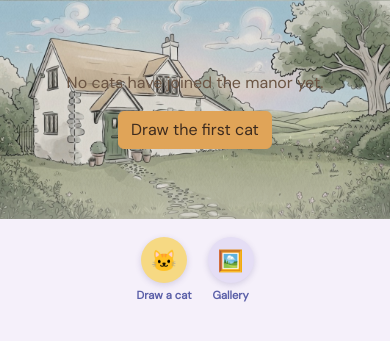
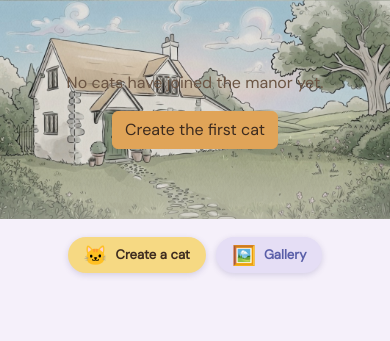
Before and after one commit to MonicaFeis/monicat-manor, a Django app: page / in a window 390 px wide. Shown: the part 73-414 px from the top of the page. Run offline with Django 4.2, Linux system fonts and the light colour scheme; the visitor is signed in with stand-in values (Sample User, id 1); data that the repository does not hold is empty.

Commit message:
Fix cat visibility bug on mobile, clarify paw vs pet UI language, redesign toolbar as pill buttons, rename Draw to Create

```diff
--- a/cats/urls.py
+++ b/cats/urls.py
@@ -19,6 +19,4 @@ urlpatterns = [
     path('cat/<int:pk>/react/', views.toggle_reaction, name='cat_react'),
     path('cat/<int:pk>/pet/', views.pet_cat, name='cat_pet'),
     path('accounts/signup/', views.SignUpView.as_view(), name='signup'),
-
-    path('test-error/', views.trigger_test_error, name='test_error'),
 ]
--- a/cats/views.py
+++ b/cats/views.py
@@ -12,7 +12,7 @@ from django.views.generic import (
 )
 from .models import Cat, Comment, Reaction, DailyPet
 
-CATS_PER_SCENE = 10
+CATS_PER_SCENE = 8
 
 
 # ---------- The shared scene (homepage) ----------
@@ -211,9 +211,3 @@ class SignUpView(CreateView):
     form_class = UserCreationForm
     template_name = 'registration/signup.html'
     success_url = reverse_lazy('login')
-
-
-## ---------- 500 Error ----------
-
-def trigger_test_error(request):
-    raise Exception("Testing the 500 error page")
--- a/static/css/style.css
+++ b/static/css/style.css
@@ -144,6 +144,14 @@ button.badge:hover {
     justify-content: space-evenly;
     align-items: flex-end;
     padding: 0 40px;
+    gap: 16px;
+    overflow-x: auto;
+    -webkit-overflow-scrolling: touch;
+    scrollbar-width: none;
+}
+
+.cat-row::-webkit-scrollbar {
+    display: none;
 }
 
 .cat-sprite-wrap {
@@ -153,6 +161,7 @@ button.badge:hover {
     align-items: center;
     cursor: pointer;
     transition: transform 0.2s ease;
+    flex-shrink: 0;
 }
 
 .cat-sprite-wrap:hover {
@@ -200,50 +209,46 @@ button.badge:hover {
 .scene-toolbar {
     display: flex;
     justify-content: center;
-    gap: 28px;
-    padding: 18px 0;
+    gap: 14px;
+    padding: 18px 16px;
     background: #F5F0FA;
+    flex-wrap: wrap;
 }
 
 .icon-btn {
     display: flex;
-    flex-direction: column;
     align-items: center;
+    gap: 8px;
     text-decoration: none;
-    gap: 4px;
-}
-
-.icon-btn-circle {
-    width: 56px;
-    height: 56px;
-    border-radius: 50%;
-    display: flex;
-    align-items: center;
-    justify-content: center;
-    font-size: 1.6rem;
+    padding: 10px 20px;
+    border-radius: 999px;
     background: #F6D983;
     box-shadow: 0 2px 6px rgba(80, 70, 140, 0.2);
     transition: transform 0.15s ease;
+    font-weight: 600;
+    font-size: 0.9rem;
+    color: #3D2B1F;
 }
 
-.icon-btn:hover .icon-btn-circle {
-    transform: scale(1.08);
+.icon-btn:hover {
+    transform: translateY(-2px);
+    color: #3D2B1F;
 }
 
-.icon-btn.secondary .icon-btn-circle {
+.icon-btn.secondary {
     background: #E5DEF5;
-}
-
-.icon-btn-label {
-    font-size: 0.75rem;
-    font-weight: 600;
     color: #5A5FA8;
 }
 
+.icon-btn-icon {
+    font-size: 1.2rem;
+    line-height: 1;
+}
+
 .paw-btn.reacted {
-    background: #E0A458;
-    border-color: #E0A458;
-    color: #3D2B1F;
+    background: #C9BEE8;
+    border-color: #C9BEE8;
+    color: #2E2A4D;
 }
 
 .pet-btn.petted {
@@ -263,25 +268,22 @@ button.badge:hover {
     .cat-row {
         padding: 0 12px;
         bottom: 3%;
+        justify-content: flex-start;
     }
     .cat-sprite {
-        width: 56px;
-        height: 56px;
+        width: 60px;
+        height: 60px;
     }
     .crown-badge {
         font-size: 1.1rem;
         top: -10px;
     }
     .scene-toolbar {
-        gap: 16px;
+        gap: 10px;
     }
-    .icon-btn-circle {
-        width: 46px;
-        height: 46px;
-        font-size: 1.3rem;
-    }
-    .icon-btn-label {
-        font-size: 0.7rem;
+    .icon-btn {
+        padding: 8px 16px;
+        font-size: 0.82rem;
     }
     .spotlight-banner {
         font-size: 0.8rem;
--- a/templates/cats/scene.html
+++ b/templates/cats/scene.html
@@ -88,7 +88,7 @@
             <div class="scene-empty">
                 <p>No cats have joined the manor yet.</p>
                 {% if user.is_authenticated %}
-                    <a href="{% url 'cat_create' %}" class="btn btn-primary">Draw the first cat</a>
+                    <a href="{% url 'cat_create' %}" class="btn btn-primary">Create the first cat</a>
                 {% endif %}
             </div>
         {% endif %}
@@ -97,18 +97,18 @@
     <div class="scene-toolbar">
         {% if user.is_authenticated %}
             <a href="{% url 'cat_create' %}" class="icon-btn">
-                <span class="icon-btn-circle">🐱</span>
-                <span class="icon-btn-label">Draw a cat</span>
+                <span class="icon-btn-icon">🐱</span>
+                <span>Create a cat</span>
             </a>
         {% else %}
             <a href="{% url 'signup' %}" class="icon-btn">
-                <span class="icon-btn-circle">🐱</span>
-                <span class="icon-btn-label">Join in</span>
+                <span class="icon-btn-icon">🐱</span>
+                <span>Join in</span>
             </a>
         {% endif %}
         <a href="{% url 'gallery' %}" class="icon-btn secondary">
-            <span class="icon-btn-circle">🖼️</span>
-            <span class="icon-btn-label">Gallery</span>
+            <span class="icon-btn-icon">🖼️</span>
+            <span>Gallery</span>
         </a>
     </div>
 
@@ -131,17 +131,20 @@
                 </div>
                 <div class="modal-footer flex-wrap">
                     {% if user.is_authenticated %}
-                        <button type="button" id="catModalPaw" class="btn btn-outline-secondary btn-sm paw-btn position-relative">
-                            🐾 <span id="catModalPawCount">0</span>
+                        <button type="button" id="catModalPaw" class="btn btn-outline-secondary btn-sm paw-btn position-relative" title="A permanent favorite - never resets">
+                            🐾 Favorite (<span id="catModalPawCount">0</span>)
                         </button>
-                        <button type="button" id="catModalPet" class="btn btn-outline-secondary btn-sm pet-btn position-relative">
-                            💗 Pet me
+                        <button type="button" id="catModalPet" class="btn btn-outline-secondary btn-sm pet-btn position-relative" title="Counts toward today's Cat of the Day - resets tomorrow">
+                            💗 Pet today
                         </button>
                     {% else %}
                         <a href="{% url 'login' %}" class="btn btn-outline-secondary btn-sm">Log in to react</a>
                     {% endif %}
                     <a href="#" id="catModalLink" class="btn btn-outline-secondary btn-sm">View full profile</a>
                 </div>
+                {% if user.is_authenticated %}
+                    <p class="text-muted small text-center mb-2">🐾 Favorite lasts forever · 💗 Pet counts toward today's Cat of the Day only</p>
+                {% endif %}
             </div>
         </div>
     </div>
@@ -226,7 +229,7 @@
                 const alreadyPetted = wrap.dataset.petted === 'true';
                 petBtn.disabled = alreadyPetted;
                 petBtn.classList.toggle('petted', alreadyPetted);
-                petBtn.textContent = alreadyPetted ? '💗 Petted today' : '💗 Pet me';
+                petBtn.textContent = alreadyPetted ? '💗 Petted today' : '💗 Pet today';
             }
 
             catModal.show();
@@ -274,4 +277,4 @@
         });
     }
 </script>
-{% endblock %}
+{% endblock %}s
```
Also changed, not shown: templates/cats/cat_form.html (+29 -2 lines).
